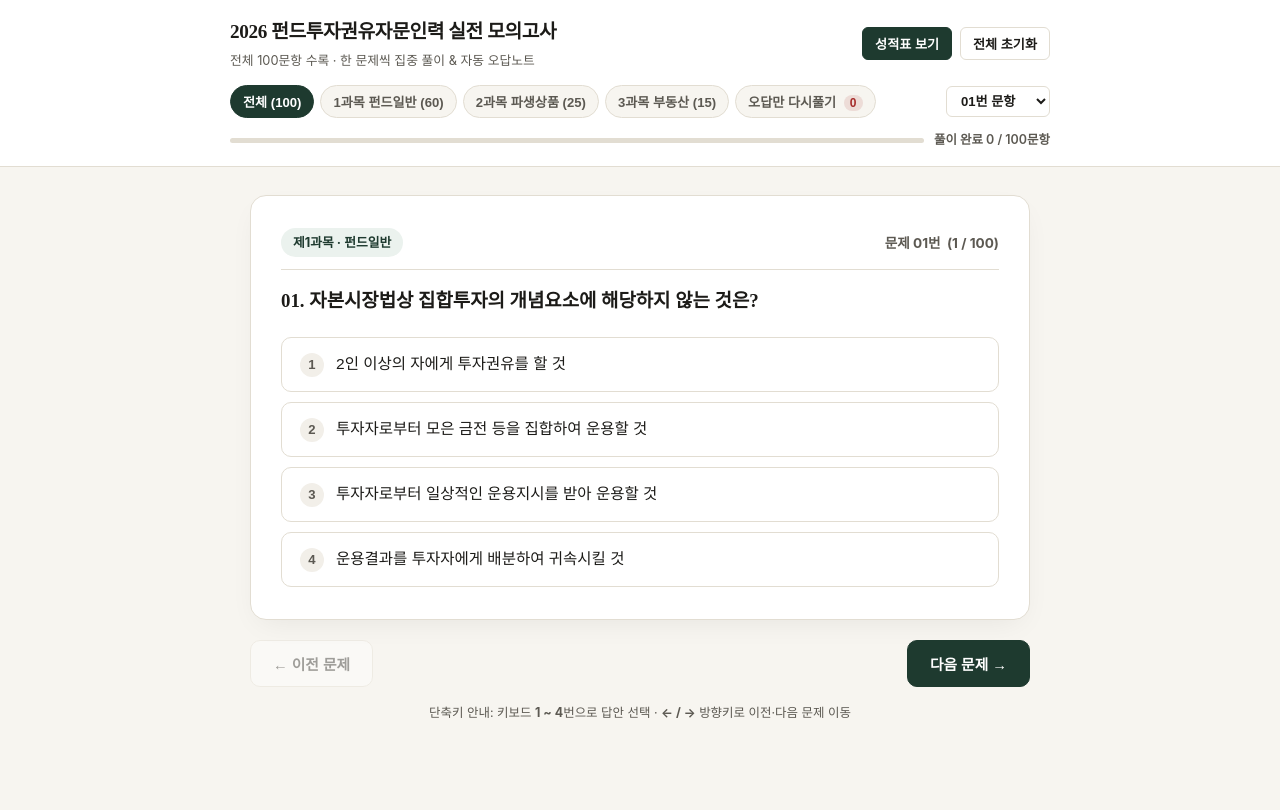
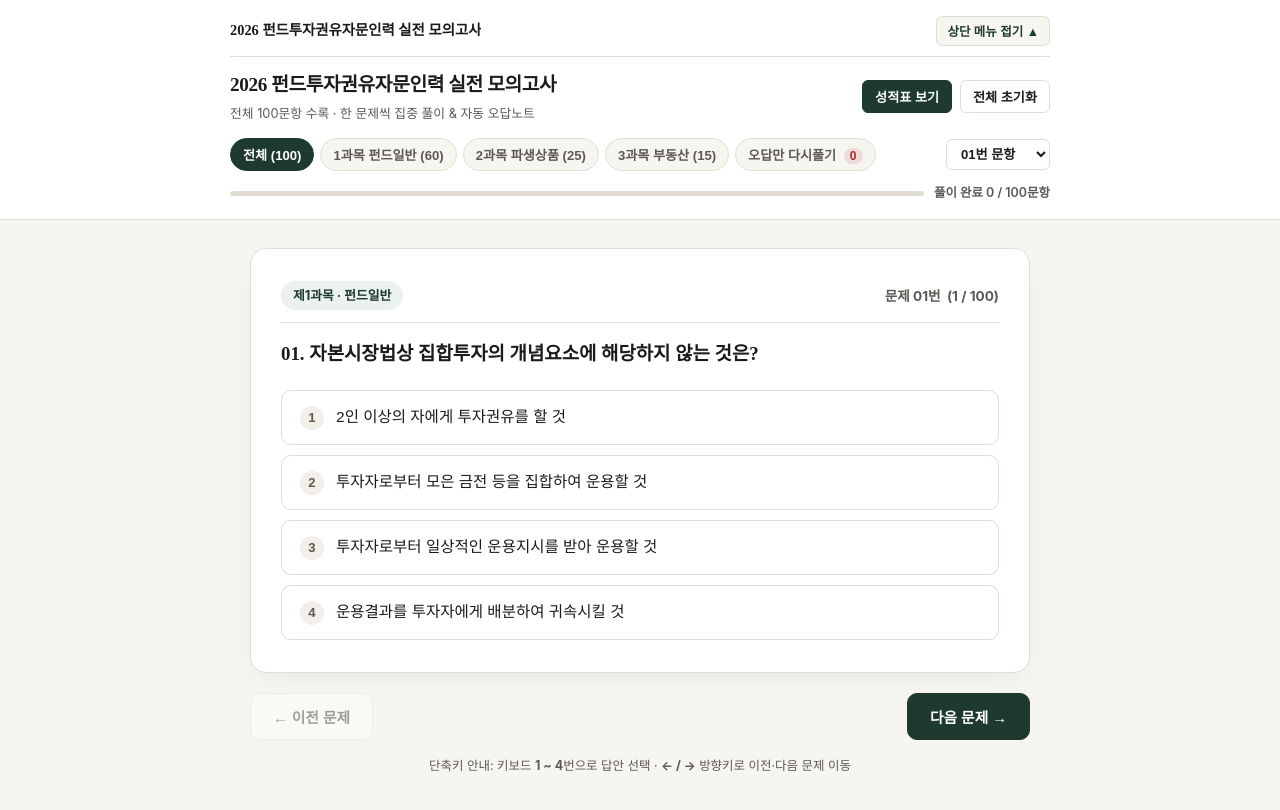
Before and after one commit to labeauteji-maker/-100-2, a plain HTML site: page index.html in a window 1280 px wide. Both pictures are taken after a click on the button "전체 (100)". Drawn offline with Linux system fonts and the light colour scheme; a web font is replaced by a local one.

Commit message:
Add files via upload

```diff
--- a/index.html
+++ b/index.html
@@ -52,6 +52,55 @@
     max-width: 820px;
     margin: 0 auto;
   }
+
+  /* 상단 접기/펼치기 바 */
+  .collapse-bar {
+    display: flex;
+    justify-content: space-between;
+    align-items: center;
+    padding-bottom: 10px;
+    margin-bottom: 12px;
+    border-bottom: 1px solid var(--border-hairline);
+  }
+
+  .collapse-bar.collapsed-only {
+    padding-bottom: 0;
+    margin-bottom: 0;
+    border-bottom: none;
+  }
+
+  .mini-title {
+    font-family: 'Noto Serif KR', serif;
+    font-size: 0.9rem;
+    font-weight: 700;
+    color: var(--text-ink);
+    white-space: nowrap;
+    overflow: hidden;
+    text-overflow: ellipsis;
+  }
+
+  .btn-toggle-header {
+    padding: 5px 10px;
+    border-radius: 6px;
+    font-size: 0.78rem;
+    font-weight: 700;
+    cursor: pointer;
+    border: 1px solid var(--border-hairline);
+    background: var(--bg-paper);
+    color: var(--accent-primary);
+    white-space: nowrap;
+    flex-shrink: 0;
+    transition: all 0.15s;
+  }
+
+  .btn-toggle-header:hover {
+    background: var(--bg-sub);
+  }
+
+  .header-collapsible.is-collapsed {
+    display: none;
+  }
+
 
   .top-row {
     display: flex;
@@ -551,6 +600,11 @@
 
 <header>
   <div class="header-inner">
+    <div class="collapse-bar" id="collapse-bar">
+      <span class="mini-title">2026 펀드투자권유자문인력 실전 모의고사</span>
+      <button type="button" class="btn-toggle-header" id="btn-toggle-header" onclick="toggleHeaderPanel()" aria-expanded="true">상단 메뉴 접기 ▲</button>
+    </div>
+    <div class="header-collapsible" id="header-collapsible">
     <div class="top-row">
       <div class="brand">
         <h1>2026 펀드투자권유자문인력 실전 모의고사</h1>
@@ -579,6 +633,7 @@
     <div class="progress-wrap">
       <div class="progress-track"><div class="progress-fill" id="progress-fill"></div></div>
       <div class="progress-label" id="progress-label">풀이 완료 0 / 100문항</div>
+    </div>
     </div>
   </div>
 </header>
@@ -745,7 +800,29 @@ function setFilter(filter) {
   document.querySelectorAll(".tab-btn").forEach(btn => {
     btn.classList.toggle("active", btn.dataset.filter === filter);
   });
-  renderCard();
+  const STORAGE_HEADER_COLLAPSED = "fund100_header_collapsed_v1";
+
+function applyHeaderCollapseState(isCollapsed) {
+  const panel = document.getElementById("header-collapsible");
+  const bar = document.getElementById("collapse-bar");
+  const btn = document.getElementById("btn-toggle-header");
+  if (!panel || !bar || !btn) return;
+  panel.classList.toggle("is-collapsed", isCollapsed);
+  bar.classList.toggle("collapsed-only", isCollapsed);
+  btn.setAttribute("aria-expanded", String(!isCollapsed));
+  btn.textContent = isCollapsed ? "상단 메뉴 펼치기 ▼" : "상단 메뉴 접기 ▲";
+}
+
+function toggleHeaderPanel() {
+  const panel = document.getElementById("header-collapsible");
+  const nextState = !panel.classList.contains("is-collapsed");
+  localStorage.setItem(STORAGE_HEADER_COLLAPSED, String(nextState));
+  applyHeaderCollapseState(nextState);
+}
+
+applyHeaderCollapseState(localStorage.getItem(STORAGE_HEADER_COLLAPSED) === "true");
+
+renderCard();
 }
 
 function jumpToIndex(idx) {
```
